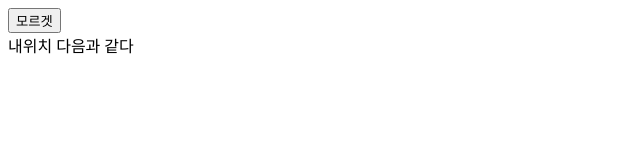
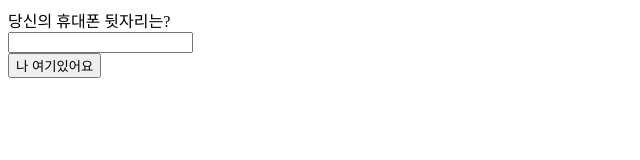
Before and after one commit to student777/BRCassemble, a plain HTML site: page member/index.html in a window 1280 px wide. Shown: the whole page, without its empty margins (0-640 px from the left). Drawn offline with Linux system fonts and the light colour scheme.

Commit message:
Edit member

```diff
--- a/member/hereiam.js
+++ b/member/hereiam.js
@@ -1,10 +1,18 @@
-function getLocation() {
-    navigator.geolocation.watchPosition(function(position) {
-        printLocation(position.coords.latitude, position.coords.longitude);
+function hereiam(){
+    var num = document.getElementById('input').value;
+    navigator.geolocation.watchPosition(position => {
+        var lat = position.coords.latitude;
+        var lng = position.coords.longitude;
+        ajax('/server', {
+            lat: lat,
+            lng: lng,
+            phoneNum: num,
+        });
     });
 }
 
-function printLocation(lat, lng) {
+function ajax(url, params, callback) {
+    // TODO
     var div = document.getElementById('output');
-    div.innerText = lat + '/' + lng;
-}
+    div.innerText = params.phoneNum + ': ' + params.lat + ', ' + params.lng
+};
--- a/member/index.html
+++ b/member/index.html
@@ -5,8 +5,9 @@
         <script src="hereiam.js"></script>
     </head>
     <body>
-        <button onclick="getLocation()">모르겟</button>
-        <div>내위치 다음과 같다</div>
+        <label for="input">당신의 휴대폰 뒷자리는?</label><br>
+        <input id="input" type="text" /><br>
+        <button onclick="hereiam()">나 여기있어요</button><br>
         <div id="output"></div>
     </body>
 </html>
```
Also changed, not shown: README.md.
